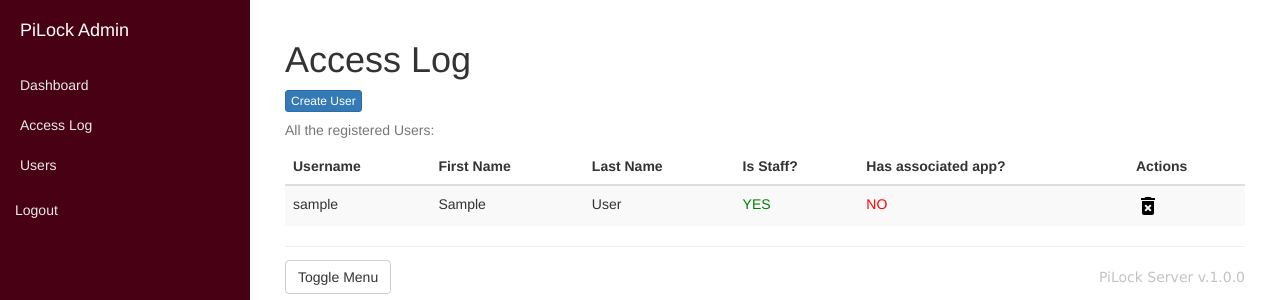
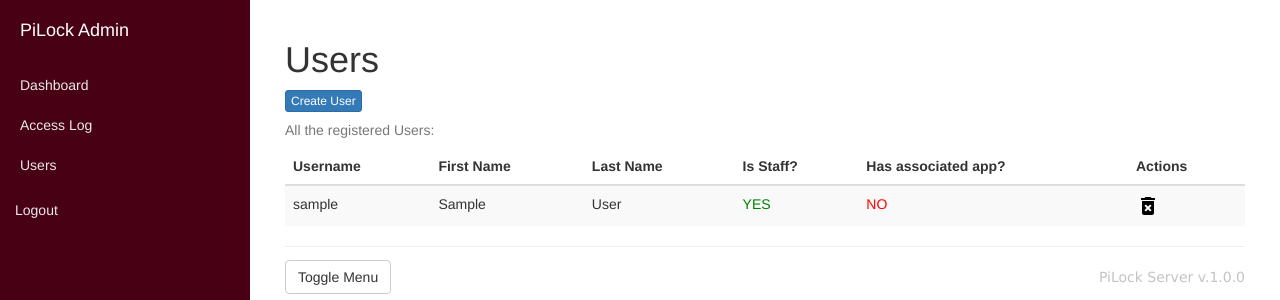
Before and after one commit to kerk12/PiLock, a Django app: page /AdminCP/users/ in a window 1280 px wide. Shown: the top 300 px of the page. Run offline with Django 3.2, Linux system fonts and the light colour scheme; the visitor is signed in with stand-in values (Sample User, id 1); data comes from the database, SQL or seed files in the repository; some libraries are stand-ins or nearby versions.

Commit message:
Fixed wrong page title and heading. Created js/acp.js and wired it to the AdminCP.

```diff
--- a/AdminCP/templates/ACPUserList.html
+++ b/AdminCP/templates/ACPUserList.html
@@ -1,9 +1,9 @@
 {% extends "base.html" %}
 {% load staticfiles %}
 {% load admincp %}
-{% block title %}Access Log - PiLock Admin{% endblock %}
+{% block title %}Users - PiLock Admin{% endblock %}
 
-{% block current_page_title %}Access Log{% endblock %}
+{% block current_page_title %}Users{% endblock %}
 
 {% block main_page %}
 <div class="top_menu">
--- a/AdminCP/templates/base.html
+++ b/AdminCP/templates/base.html
@@ -12,6 +12,7 @@
     <script src="{% static 'bootstrap/js/bootstrap.min.js' %}"></script>
 
     <link rel="stylesheet" href="{% static 'acp.css'%}">
+    <script src="{% static 'js/acp.js' %}"></script>
 
     {% block extrastyle %}
     {% endblock %}
```
Also changed, not shown: main/static/js/acp.js (added).
